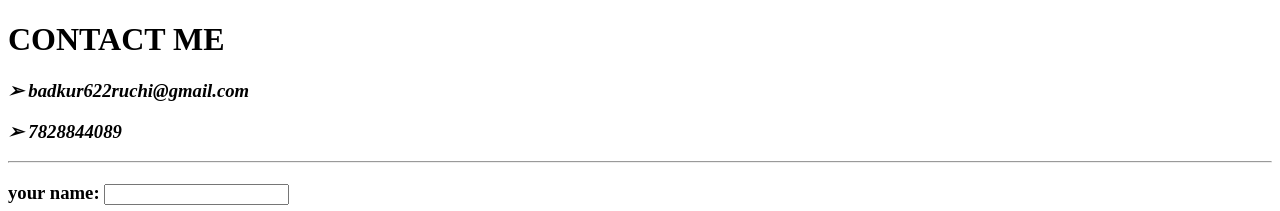
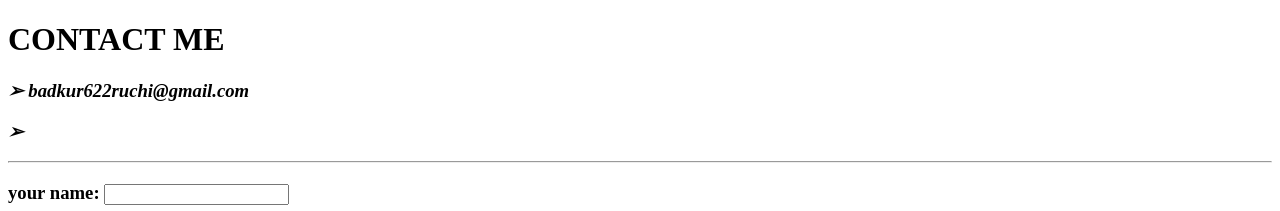
Before and after one commit to RuchiBadkur/cv, a plain HTML site: page 2index.html in a window 1280 px wide. Shown: the top 211 px of the page. Drawn offline with Linux system fonts and the light colour scheme.

Commit message:
Update 2index.html

```diff
--- a/2index.html
+++ b/2index.html
@@ -17,7 +17,7 @@
     <em>&#10146; badkur622ruchi@gmail.com</em>
   </h3>
 
-  <h3><em> &#10146; 7828844089</em></h3>
+  <h3><em> &#10146; </em></h3>
 
   <hr>
 <table cellspacing="10">
```
